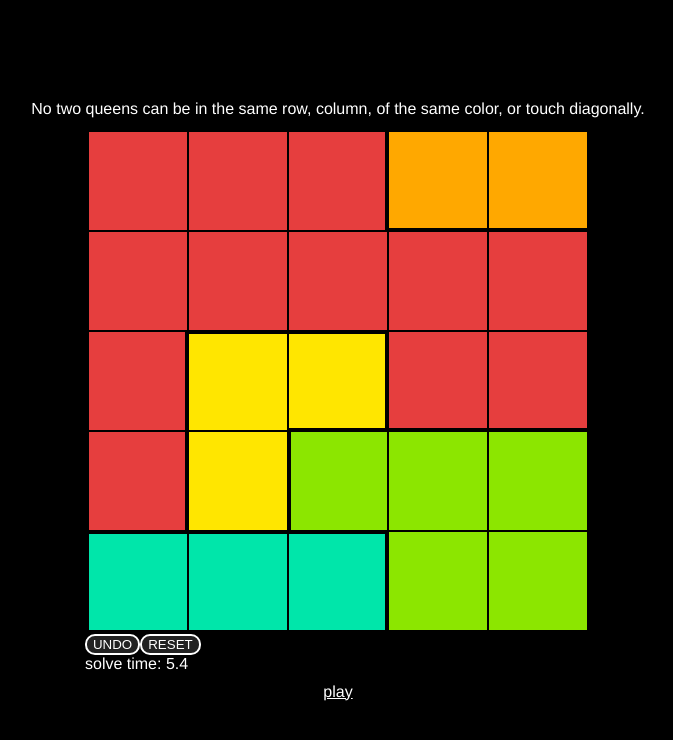
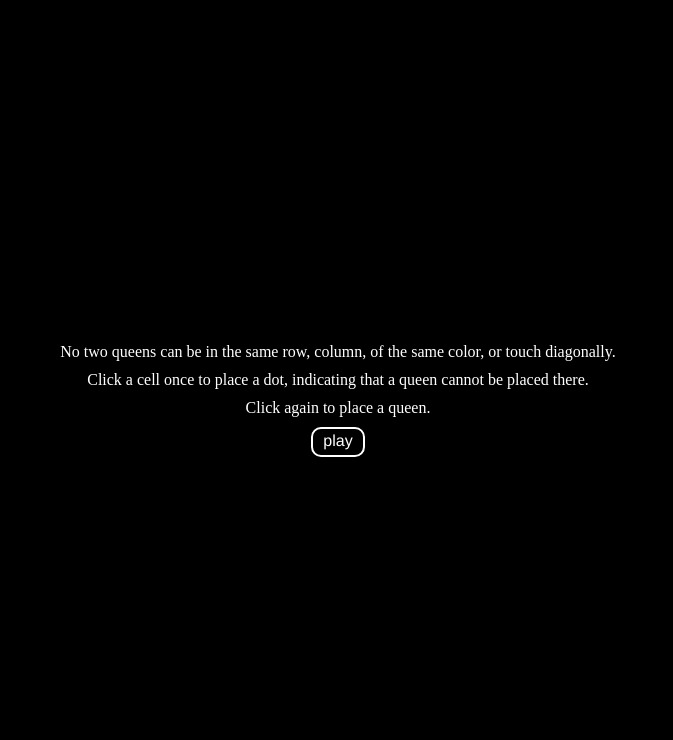
Before and after one commit to benWu26/queens, a React (Vite) app: page / in a window 1280 px wide. Shown: the top 740 px of the page, without its empty margins (302-975 px from the left). Built offline with nearby package versions, Linux system fonts and the light colour scheme.

Commit message:
fixed the instructions page.

```diff
--- a/src/Instructions.tsx
+++ b/src/Instructions.tsx
@@ -9,7 +9,12 @@ function Instructions() {
             <p>
                 No two queens can be in the same row, column, of the same color, or touch diagonally.
             </p>
-            <Board board={sampleBoard} autoPlace={false}></Board>
+            <p>
+                Click a cell once to place a dot, indicating that a queen cannot be placed there.
+            </p>
+            <p>
+                Click again to place a queen.
+            </p>
             <Link to="/play" className="play-link">play</Link>
         </div>
 
--- a/src/index.css
+++ b/src/index.css
@@ -137,6 +137,7 @@ input[type="checkbox" i] {
 }
 
 .instructions {
+  font-family: 'Times New Roman', Times, serif;
   color: white;
   display: flex;
   flex-direction: column;
@@ -147,5 +148,19 @@ input[type="checkbox" i] {
 }
 
 .instructions .play-link {
-  color: white
+  font-family: 'Franklin Gothic Medium', 'Arial Narrow', Arial, sans-serif;
+  color: white;
+  text-decoration: none;
+  padding-top: 3px;
+  padding-bottom: 5px;
+  padding-right: 10px;
+  padding-left: 10px;
+  border: 2px solid white;
+  border-radius: 10px;
+
+
 }
+
+.play-link:hover {
+  background-color: #333333;
+}
```
